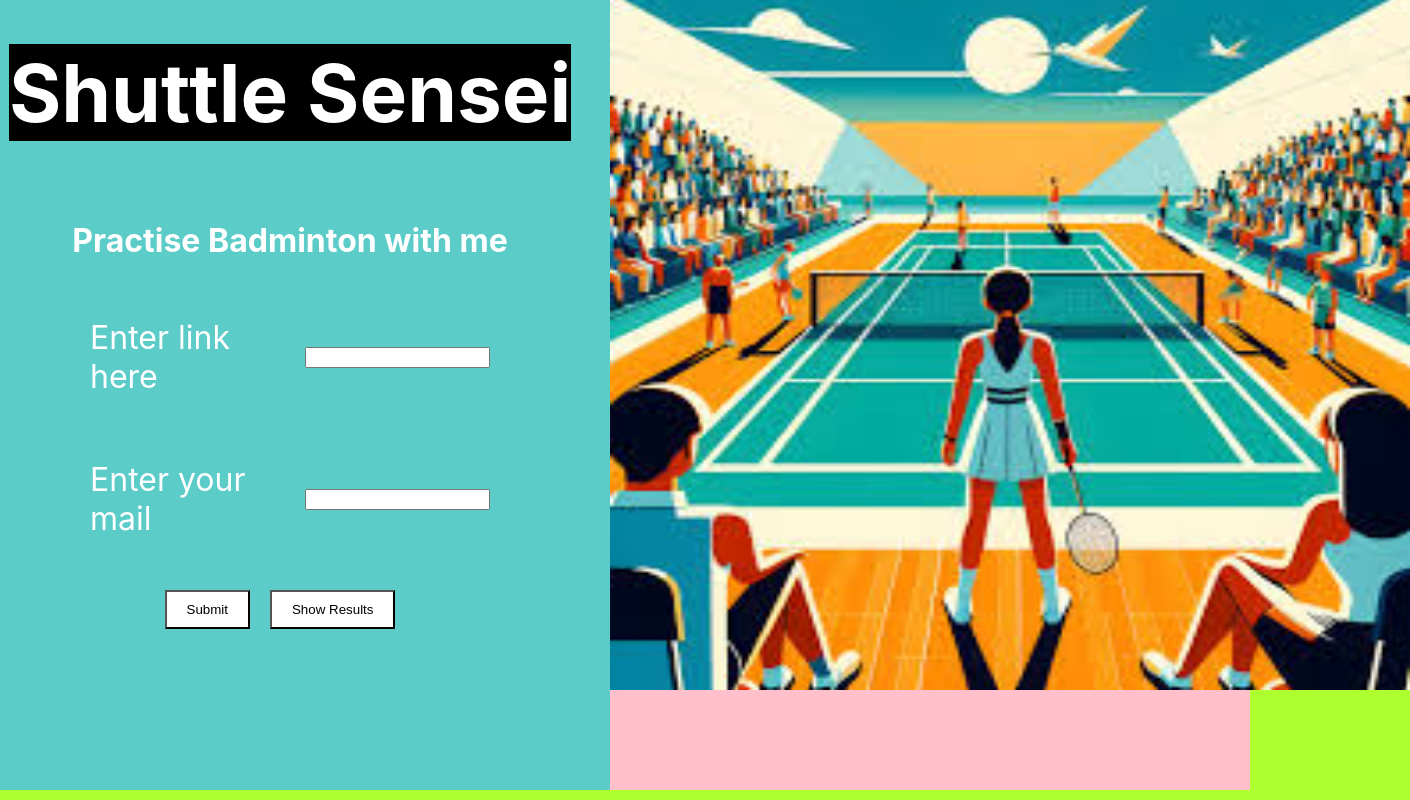
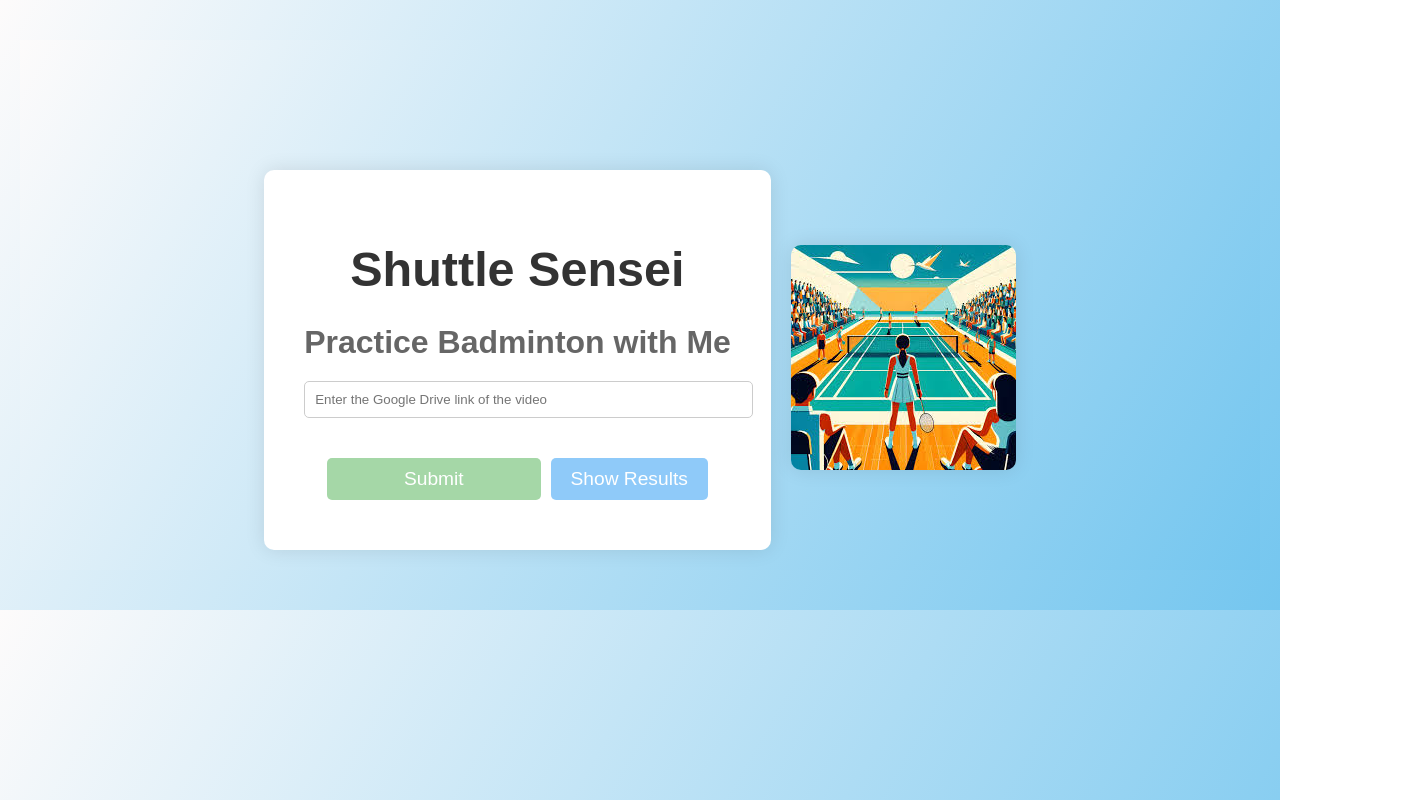
Before and after one commit to Team-Phoenix-Force/ShuttleSensei, a React (Create React App) app in the folder frontend/: page / in a window 1280 px wide. Shown: the top 800 px of the page, 1410 px wide, since content can reach past the window. Built offline with nearby package versions, Linux system fonts and the light colour scheme.

Commit message:
Decoration has made

```diff
--- a/frontend/src/pages/home.jsx
+++ b/frontend/src/pages/home.jsx
@@ -1,15 +1,13 @@
-import React from "react";
-import { useState } from "react";
+import React, { useState } from "react";
 import { useNavigate } from "react-router-dom";
 import axios from "axios";
 import "./styles.css";
-import a  from "../images/download (1).jpeg"
+import badmintonImage from "../images/download (1).jpeg";
 
 const Home = () => {
   const API_URL = "https://d9be-34-126-100-141.ngrok-free.app";
   const navigate = useNavigate();
 
-  const [acknowledged, setAcknowledged] = useState(false);
   const [videoLink, setVideoLink] = useState("");
 
   const handleChange = (e) => {
@@ -31,53 +29,52 @@ const Home = () => {
         }
       );
       console.log(response);
-      setTimeout(() => setAcknowledged(true), 10000);
     } catch (error) {
       console.log(error);
     }
   };
 
   return (
-    <>
-      <div className="main">
-   <div className="main-1">
-<h1 className="h1_1">Shuttle Sensei</h1>
-<h2 className="p">Practise Badminton with me</h2>
-<div className="div">
-<p className="p">Enter link here</p>
-<input></input>
-</div>
-<div className="div">
-<p className="p">Enter your mail</p>
-<input></input>
-</div>
-<br></br>
-<div>
-<button className="button">Submit</button>
-<button className="button">Show Results</button>
-</div>
-   </div>
-   <div className="main-2">
-   <img src={a} height={700} width={800} alt='player1' />
-   </div>
-      </div>
-
-      <div>home</div>
-      <form>
-        <label>Video Link</label>
+    <div
+      className="container"
+      style={{
+        background: "linear-gradient(120deg, #fdfbfb 0%, #74C6EF 100%)",
+      }}
+    >
+      <div className="content">
+        <h1 className="title">Shuttle Sensei</h1>
+        <h2 className="subtitle">Practice Badminton with Me</h2>
+        <form className="form" onSubmit={handleSubmit}>
+          <div className="form-group">
             <input
               type="text"
+              id="videoLink"
               value={videoLink}
               onChange={handleChange}
               placeholder="Enter the Google Drive link of the video"
+              className="input-field"
             />
-        <input type="submit" onClick={handleSubmit} />
-      </form>
-
-      <button onClick={() => navigate("/compare")} disabled={!acknowledged}>
+          </div>
+          <button
+            className="button submit-button"
+            type="submit"
+            disabled={!videoLink}
+          >
+            Submit
+          </button>
+          <button
+            className="button show-results"
+            onClick={() => navigate("/compare")}
+            disabled={!videoLink}
+          >
             Show Results
           </button>
-    </>
+        </form>
+      </div>
+      <div className="image-container">
+        <img src={badmintonImage} alt="Badminton Player" />
+      </div>
+    </div>
   );
 };
 
--- a/frontend/src/pages/styles.css
+++ b/frontend/src/pages/styles.css
@@ -1,52 +1,105 @@
-.main{
-  height: 100vh;
-  width: 100vw;
+body {
+  margin: 0;
+  font-family: Arial, sans-serif;
+  background: linear-gradient(120deg, #fdfbfb 0%, #74C6EF 100%);
+}
+
+.container {
   display: flex;
-  padding: 0 0 !important;
+  justify-content: center;
+  align-items: center;
+  padding: 20px;
+  padding-top: 130px;
+  overflow: hidden; /* Hide overflow to prevent scrollbar */
+}
 
-    transform:translate(-50px,-50px);
+.content {
+  background-color: #ffffff;
+  padding: 40px;
+  border-radius: 10px;
+  text-align: center;
+  box-shadow: 0px 0px 20px rgba(0, 0, 0, 0.1);
+}
 
+.title {
+  color: #333333; /* Title color */
+  font-size: 3rem;
+  margin-bottom: 10px;
+  cursor: pointer; /* Make the title interactive */
+  animation: pulse 2s infinite; /* Add animation to the title */
+}
 
+.subtitle {
+  color: #666666; /* Subtitle color */
+  font-size: 2rem;
+  margin-bottom: 20px;
 }
-.main-2{
-    height: 100%;
-    width:100%;
+
+.form-group {
+  margin-bottom: 20px;
 }
-.main-1{
-    display: flex;
-    flex-direction: column;
-    align-items: center;
-    background-color:#5cccc9;
-    width: 50%;
-    height: 100%;
+
+.input-field {
+  padding: 10px;
+  border-radius: 5px;
+  border: 1px solid #cccccc; /* Input border color */
+  width: 100%;
+  margin-bottom: 20px;
 }
-.div{
 
-    display: flex;
-    width: 400px;
-    justify-content: space-around;
-    align-items: center;
+.button {
+  font-size: 1.2rem;
+  background-color: #4caf50; /* Button color */
+  color: #ffffff; /* Button text color */
+  padding: 10px 20px;
+  border: none;
+  border-radius: 5px;
+  cursor: pointer;
+  transition: background-color 0.3s; /* Smooth hover effect */
+  margin-bottom: 10px;
 }
-.button{
-font: 1.2rem;
-background-color: white;
-color: black;
-padding:10px 20px;
-margin-right: 20px;
 
+.button:disabled {
+  opacity: 0.5; /* Reduce opacity for disabled state */
+  cursor: not-allowed;
 }
-.p{
-    color: white;
-    font-size: 2rem;
+
+.submit-button {
+  width: 50%; /* Set width for submit button */
+  margin-right: 10px;
 }
-.h1_1{
-    background-color: black;
-    color: white;
-    font-weight: bold;
-    font-size: 5rem;
+
+.show-results {
+  background-color: #2196f3; /* Different color for 'Show Results' button */
 }
-.main-2{
-    background-color: pink;
-    width: 50%;
-    height: 100%;
+
+.show-results:hover {
+  background-color: #1e87db; /* Darker color on hover */
 }
+
+.image-container {
+  margin-left: 20px; /* Added space between content and image */
+}
+
+.image-container img {
+  max-width: 100%;
+  border-radius: 10px;
+  box-shadow: 0px 0px 20px rgba(0, 0, 0, 0.1); /* Box shadow effect */
+  transition: all 0.3s ease; /* Smooth hover effect */
+}
+
+.image-container img:hover {
+  transform: scale(1.1); /* Scale up image on hover */
+}
+
+@keyframes pulse {
+  0% {
+    transform: scale(1);
+  }
+  50% {
+    transform: scale(1.05);
+  }
+  100% {
+    transform: scale(1);
+  }
+}
```
Lines whose indentation alone changed are shown as unchanged.
